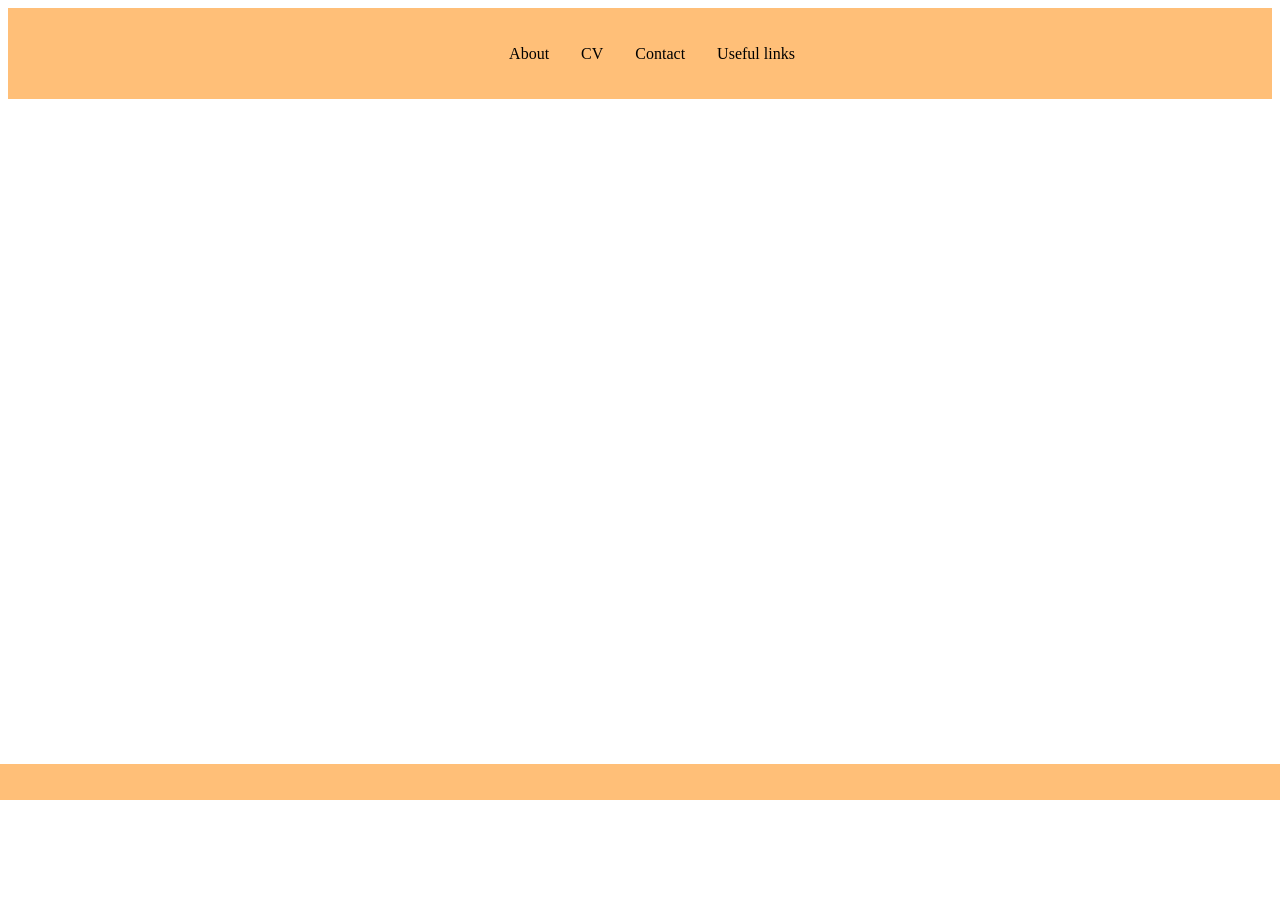
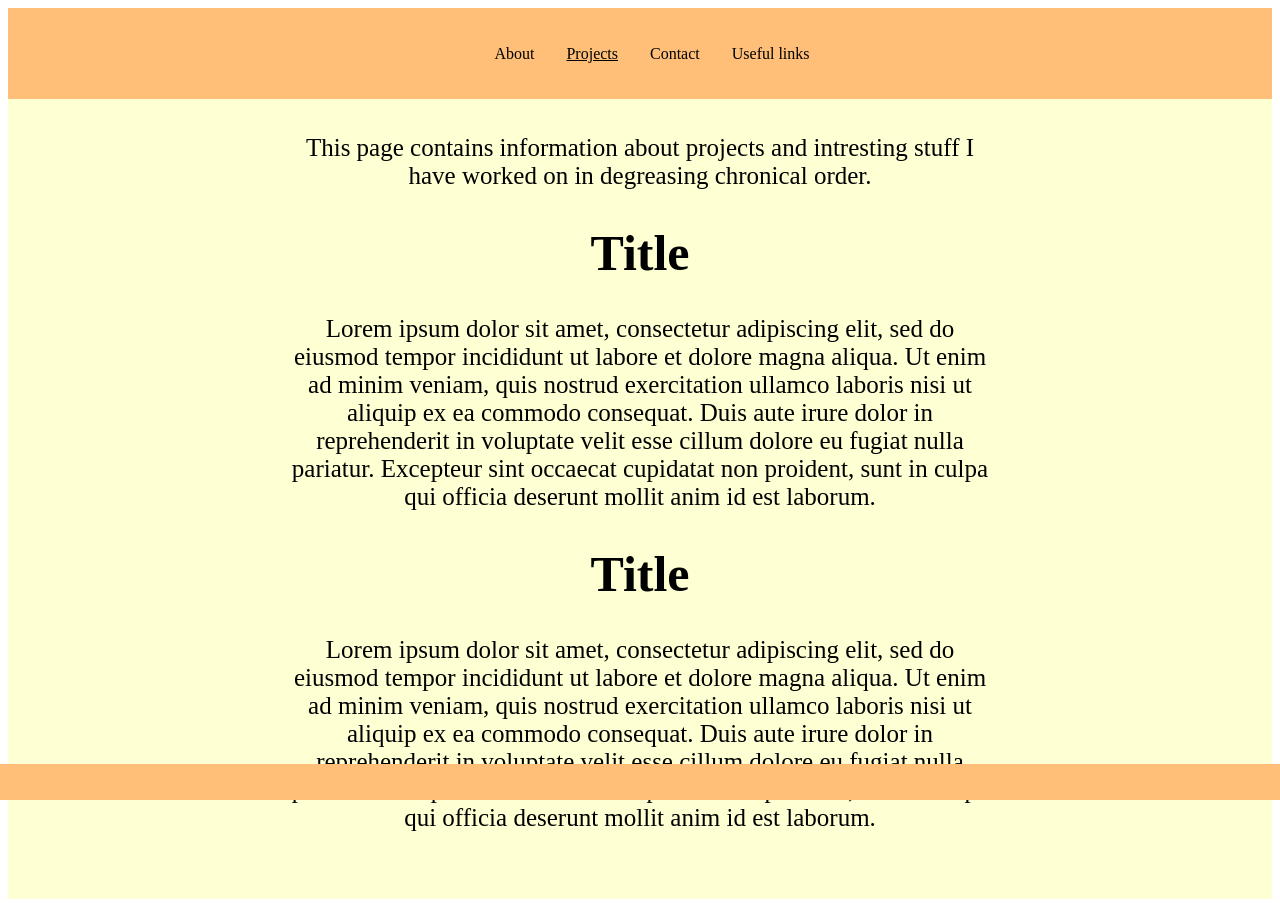
Before and after one commit to Amikola/homepage, a React (Create React App) app: page /projects in a window 1280 px wide. Before the commit the page ends 800 px from the top, so only its background shows below. Built offline with nearby package versions, Linux system fonts and the light colour scheme.

Commit message:
Added the base for project page

```diff
--- a/src/App.js
+++ b/src/App.js
@@ -5,7 +5,7 @@ import {
 import Navbar from "./components/Navbar";
 import About from "./components/pages/about/about.js"
 import Contact from "./components/pages/contact/contact.js"
-import CV from "./components/pages/cv"
+import Projects from "./components/pages/projects/projects.js"
 import Links from "./components/pages/links/links.js"
 import { backround } from './services/color';
 import BottomBar from './components/BottomBar';
@@ -17,10 +17,10 @@ function App() {
     <Router>
         <Navbar/>
         <Routes>
-        <Route path="/about" element={<About />} />
+        <Route path="/about" element={<About/>} />
         <Route path="/contact" element={<Contact/>} />
-        <Route path="/cv" element={<CV />} />
-        <Route path="/links" element={<Links />} />
+        <Route path="/projects" element={<Projects/>} />
+        <Route path="/links" element={<Links/>} />
         <Route path="/" element={<Navigate to="/about" />} />
         </Routes>
       <BottomBar/>
--- a/src/components/Navbar/index.js
+++ b/src/components/Navbar/index.js
@@ -17,8 +17,8 @@ const Navbar = () => {
                     <NavLink to="/about" >
                         About
                     </NavLink>
-                    <NavLink to="/cv" activeStyle>
-                        CV
+                    <NavLink to="/projects" activeStyle>
+                        Projects
                     </NavLink>
                     <NavLink to="/contact" activeStyle>
                         Contact
--- a/src/components/pages/about/about.js
+++ b/src/components/pages/about/about.js
@@ -12,7 +12,7 @@ const About = () => {
     <ContentBox>
     Hi everyone! I'm Atte Ikola, a third year computer science student at Aalto university and
     this is my homepage. It's the largest collection of information about me and all things a find intresting/important.
-    So if you have any questions please contact me    </ContentBox>
+    So if you have any questions please contact me! </ContentBox>
 
     <div style={pictureStyle}>
                 <img src={picture} alt="Placeholder" />
--- a/src/components/pages/cv.js
+++ /dev/null
@@ -1,7 +0,0 @@
-import React from "react";
-
-const CV = () => {
-    return (<p>CV</p>)
- }
-
-export default CV;
--- /dev/null
+++ b/src/components/pages/projects/project.js
@@ -0,0 +1,12 @@
+import React from "react";
+
+const Project = () => {
+    return (
+        <div>
+            <h1>Title</h1>
+            <p>Lorem ipsum dolor sit amet, consectetur adipiscing elit, sed do eiusmod tempor incididunt ut labore et dolore magna aliqua. Ut enim ad minim veniam, quis nostrud exercitation ullamco laboris nisi ut aliquip ex ea commodo consequat. Duis aute irure dolor in reprehenderit in voluptate velit esse cillum dolore eu fugiat nulla pariatur. Excepteur sint occaecat cupidatat non proident, sunt in culpa qui officia deserunt mollit anim id est laborum.</p>
+        </div>
+    );
+};
+
+export default Project;
--- /dev/null
+++ b/src/components/pages/projects/projects.js
@@ -0,0 +1,24 @@
+import React from "react";
+import { CenteredContainer, ContentBox } from "./projectsElements";
+import Project from "./project";
+
+const Projects = () => {
+    return (
+
+        <CenteredContainer>
+
+
+        <ContentBox>
+            <p>This page contains information about projects and intresting stuff I have worked on in degreasing chronical order.</p>
+            <Project></Project>
+            <Project></Project>
+
+        </ContentBox>
+
+
+
+        </CenteredContainer>
+    )
+ }
+
+export default Projects;
--- /dev/null
+++ b/src/components/pages/projects/projectsElements.js
@@ -0,0 +1,19 @@
+import styled from 'styled-components';
+
+ export const ContentBox = styled.div`
+ width: 700px; /* Set the desired width */
+ padding: 10px;
+ word-wrap: break-word; /* Allows text to break within the box */
+ white-space: normal; /* Ensures text wraps within the box */
+ font-size: 25px
+`;
+
+
+export const CenteredContainer = styled.div`
+    display: flex;
+    justify-content: Top;
+    height: 100vh;
+    align-items: center; /* Center items vertically */
+    flex-direction: column; /* Ensure children are stacked vertically */
+    text-align: center; /* Center text within the container */
+`;
```
